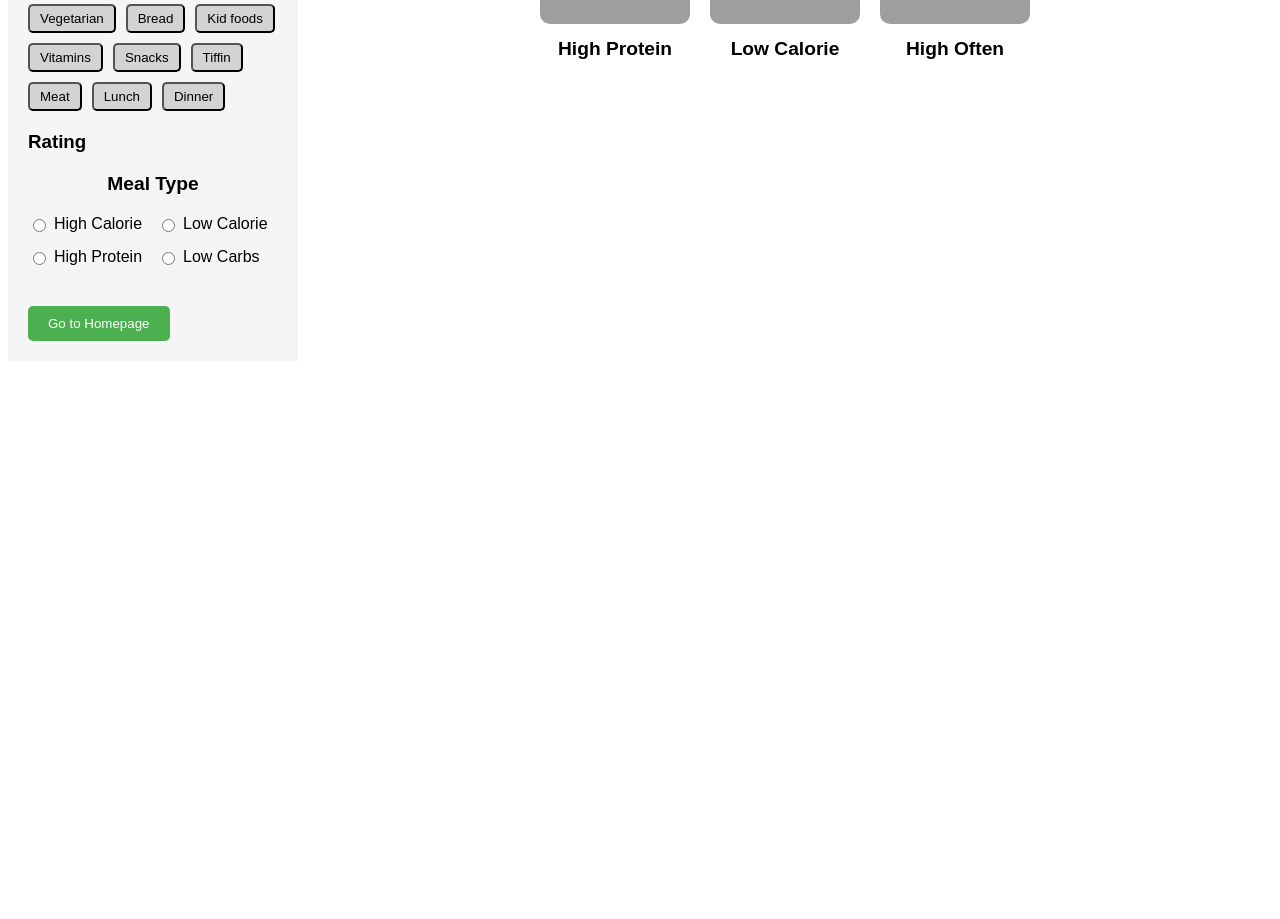
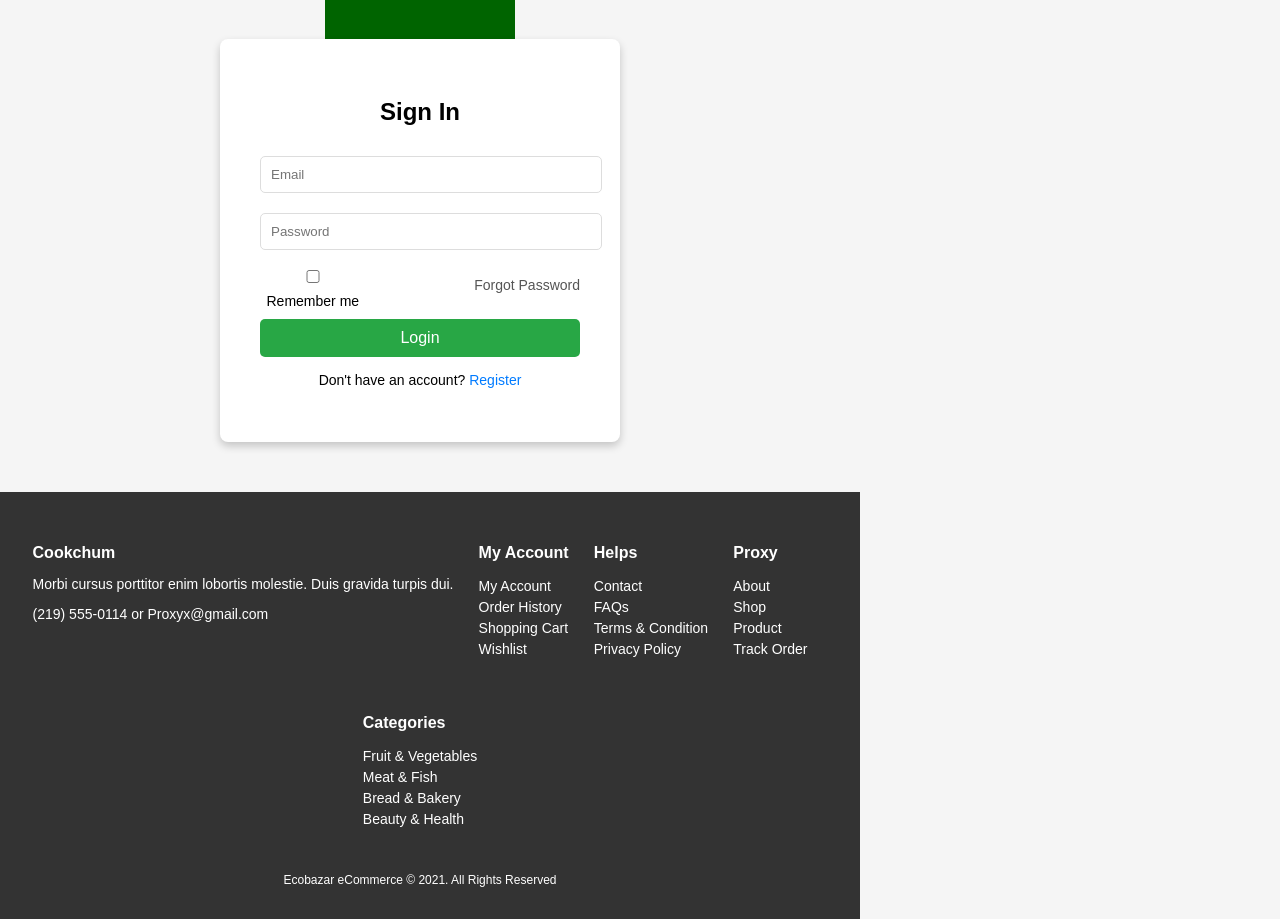
Before and after one commit to AndreBacusmo/Cookchum-CSIT340-CSIT321, a React (Vite) app in the folder cookchum/: page /login in a window 1280 px wide. Shown: the part 340-1259 px from the top of the page. Before the commit the page ends 800 px from the top, so only its background shows below. Built offline with nearby package versions, Linux system fonts and the light colour scheme; grey boxes are pictures that could not be loaded.

Commit message:
Created The Login Page

```diff
--- a/cookchum/package.json
+++ b/cookchum/package.json
@@ -15,7 +15,8 @@
     "@mui/material": "^6.1.4",
     "axios": "^1.7.7",
     "react": "^18.3.1",
-    "react-dom": "^18.3.1"
+    "react-dom": "^18.3.1",
+    "react-router-dom": "^6.28.0"
   },
   "devDependencies": {
     "@eslint/js": "^9.11.1",
--- a/cookchum/src/App.jsx
+++ b/cookchum/src/App.jsx
@@ -1,25 +1,35 @@
 import React from 'react';
+import { BrowserRouter as Router, Route, Routes } from 'react-router-dom';
 import Header from './components/Header';
 import Sidebar from './components/Sidebar';
 import MealType from './components/MealType';
+import Login from './components/Login'; // Import Login component
 import './App.css';
 
 function App() {
   return (
+    <Router>
       <div className="app">
         <Header />
         <div className="content">
-        <Sidebar />
+          <Routes>
+            <Route path="/" element={
               <main className="main-content">
                 <h2>What is your meal type</h2>
                 <div className="meal-type-container">
-            <MealType title="High Protein" image="path/to/high-protein.jpg" />
-            <MealType title="Low Calorie" image="path/to/low-calorie.jpg" />
-            <MealType title="High Often" image="path/to/high-often.jpg" />
+                  <MealType title="High Protein" image="/images/high-protein.jpg" />
+                  <MealType title="Low Calorie" image="/images/low-calorie.jpg" />
+                  <MealType title="High Often" image="/images/high-often.jpg" />
+
                 </div>
+                <Sidebar />
               </main>
+            } />
+            <Route path="/login" element={<Login />} />  {/* Login route */}
+          </Routes>
         </div>
       </div>
+    </Router>
   );
 }
 
--- /dev/null
+++ b/cookchum/src/components/Login.css
@@ -0,0 +1,124 @@
+body {
+    margin: 0;
+    font-family: Arial, sans-serif;
+    background-color: #f5f5f5;
+  }
+
+  .login-page {
+    display: flex;
+    flex-direction: column;
+    align-items: center;
+    padding-top: 50px;
+  }
+
+  .header .logo {
+    width: 150px;
+    margin-bottom: 20px;
+  }
+
+  .login-container {
+    background-color: white;
+    padding: 40px;
+    width: 320px;
+    box-shadow: 0px 4px 8px rgba(0, 0, 0, 0.2);
+    text-align: center;
+    border-radius: 8px;
+  }
+
+  .login-form input {
+    width: 100%;
+    padding: 10px;
+    margin: 10px 0;
+    border: 1px solid #ddd;
+    border-radius: 5px;
+  }
+
+  .login-form .form-options {
+    display: flex;
+    justify-content: space-between;
+    align-items: center;
+    font-size: 14px;
+  }
+
+  .forgot-password {
+    color: #555;
+    text-decoration: none;
+  }
+
+  .login-button {
+    width: 100%;
+    padding: 10px;
+    background-color: #28a745;
+    color: white;
+    font-size: 16px;
+    border: none;
+    border-radius: 5px;
+    cursor: pointer;
+    margin-top: 10px;
+  }
+
+  .register-text {
+    font-size: 14px;
+    margin-top: 15px;
+  }
+
+  .register-text a {
+    color: #007bff;
+    text-decoration: none;
+  }
+
+  .footer {
+    width: 100%;
+    background-color: #333;
+    color: white;
+    padding: 20px;
+    margin-top: 50px;
+    display: flex;
+    flex-direction: column;
+    align-items: center;
+  }
+
+  .footer-content {
+    display: flex;
+    justify-content: space-around;
+    width: 100%;
+    max-width: 800px;
+    flex-wrap: wrap;
+  }
+
+  .footer-section {
+    margin: 10px;
+  }
+
+  .footer-section h4 {
+    font-size: 16px;
+    margin-bottom: 10px;
+  }
+
+  .footer-section ul {
+    list-style-type: none;
+    padding: 0;
+  }
+
+  .footer-section ul li {
+    font-size: 14px;
+    margin: 5px 0;
+  }
+
+  .footer-section a {
+    color: white;
+    text-decoration: none;
+  }
+
+  .footer-section a:hover {
+    text-decoration: underline;
+  }
+
+  .footer-content p {
+    font-size: 14px;
+  }
+
+  .copyright {
+    font-size: 12px;
+    margin-top: 20px;
+  }
--- /dev/null
+++ b/cookchum/src/components/Login.jsx
@@ -0,0 +1,78 @@
+import React from 'react';
+import './Login.css';
+
+const Login = () => {
+  return (
+    <div className="login-page">
+      <header className="header">
+        <img src="/logo.png" alt="Cookchum Logo" className="logo" />
+      </header>
+      <div className="login-container">
+        <h2>Sign In</h2>
+        <form className="login-form">
+          <input type="email" placeholder="Email" required />
+          <input type="password" placeholder="Password" required />
+          <div className="form-options">
+            <label>
+              <input type="checkbox" />
+              Remember me
+            </label>
+            <a href="#" className="forgot-password">Forgot Password</a>
+          </div>
+          <button type="submit" className="login-button">Login</button>
+          <p className="register-text">
+            Don't have an account? <a href="#">Register</a>
+          </p>
+        </form>
+      </div>
+      <footer className="footer">
+        <div className="footer-content">
+          <div className="footer-section">
+            <h4>Cookchum</h4>
+            <p>Morbi cursus porttitor enim lobortis molestie. Duis gravida turpis dui.</p>
+            <p>(219) 555-0114 or <a href="mailto:Proxyx@gmail.com">Proxyx@gmail.com</a></p>
+          </div>
+          <div className="footer-section">
+            <h4>My Account</h4>
+            <ul>
+              <li>My Account</li>
+              <li>Order History</li>
+              <li>Shopping Cart</li>
+              <li>Wishlist</li>
+            </ul>
+          </div>
+          <div className="footer-section">
+            <h4>Helps</h4>
+            <ul>
+              <li>Contact</li>
+              <li>FAQs</li>
+              <li>Terms & Condition</li>
+              <li>Privacy Policy</li>
+            </ul>
+          </div>
+          <div className="footer-section">
+            <h4>Proxy</h4>
+            <ul>
+              <li>About</li>
+              <li>Shop</li>
+              <li>Product</li>
+              <li>Track Order</li>
+            </ul>
+          </div>
+          <div className="footer-section">
+            <h4>Categories</h4>
+            <ul>
+              <li>Fruit & Vegetables</li>
+              <li>Meat & Fish</li>
+              <li>Bread & Bakery</li>
+              <li>Beauty & Health</li>
+            </ul>
+          </div>
+        </div>
+        <p className="copyright">Ecobazar eCommerce © 2021. All Rights Reserved</p>
+      </footer>
+    </div>
+  );
+};
+
+export default Login;
--- a/cookchum/src/components/Sidebar.css
+++ b/cookchum/src/components/Sidebar.css
@@ -1,6 +1,6 @@
 .sidebar {
     width: 250px;
-    padding: 20px;
+    padding: 50px;
     background-color: #f5f5f5;
   }
 
--- a/cookchum/src/components/Sidebar.jsx
+++ b/cookchum/src/components/Sidebar.jsx
@@ -1,17 +1,23 @@
 import React, { useState } from 'react';
+import { useNavigate } from 'react-router-dom';
 import './Sidebar.css';
 
 function Sidebar({ goToHomepage }) {
   const [selectedMealType, setSelectedMealType] = useState('');
+  const navigate = useNavigate();
 
   const handleMealTypeChange = (event) => {
     setSelectedMealType(event.target.value);
   };
 
+  const handleSignInClick = () => {
+    navigate('/login');
+  };
+
   return (
     <aside className="sidebar">
       <div className="login-signup">
-        <button>Sign in / Sign up</button>
+        <button onClick={handleSignInClick}>Sign in / Sign up</button>
       </div>
       <input type="text" placeholder="Search..." className="search-bar" />
 
```
Also changed, not shown: 1 other file (tests, documents, lock files or other folders). Lines whose indentation alone changed are shown as unchanged.
